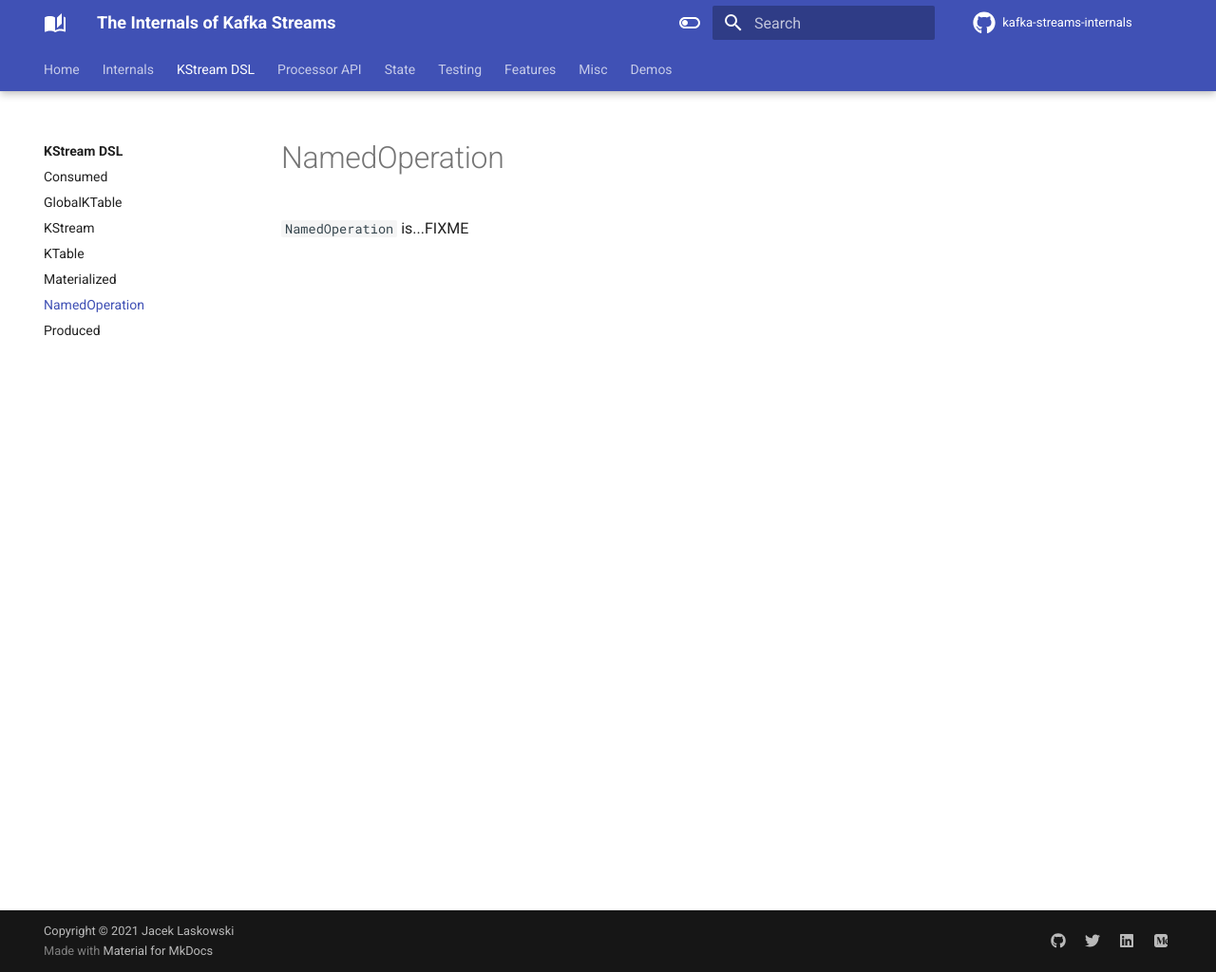
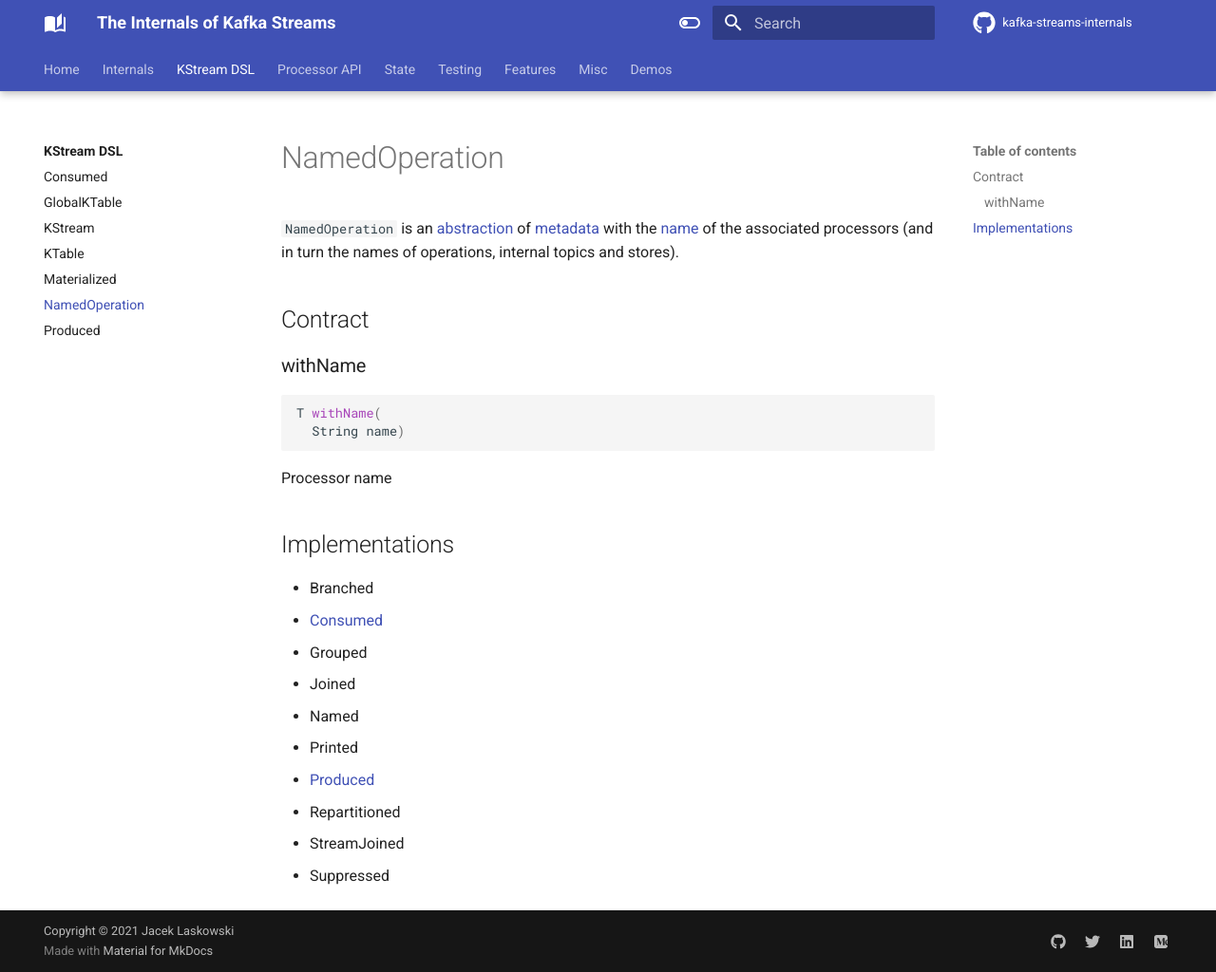
Before and after one commit to japila-books/kafka-streams-internals, an MkDocs documentation site: the page built from docs/kstream/NamedOperation.md, in a window 1280 px wide and 1024 px high. Shown: the whole window at 95% size. Built offline with MkDocs 1.6.1 and Material for MkDocs 9.7.7, drawn with Linux system fonts in a browser that asks for light colours; comment, search, counter and statistics services are not loaded.

Commit message:
Produced and NamedOperation

````diff
--- a/docs/kstream/NamedOperation.md
+++ b/docs/kstream/NamedOperation.md
@@ -1,3 +1,27 @@
 # NamedOperation
 
-`NamedOperation` is...FIXME
+`NamedOperation` is an [abstraction](#contract) of [metadata](#implementations) with the [name](#withName) of the associated processors (and in turn the names of operations, internal topics and stores).
+
+## Contract
+
+### <span id="withName"> withName
+
+```java
+T withName(
+  String name)
+```
+
+Processor name
+
+## Implementations
+
+* Branched
+* [Consumed](Consumed.md)
+* Grouped
+* Joined
+* Named
+* Printed
+* [Produced](Produced.md)
+* Repartitioned
+* StreamJoined
+* Suppressed
````
Also changed, not shown: docs/kstream/Consumed.md (+8 -8 lines), docs/kstream/Produced.md (+80 -2 lines).
